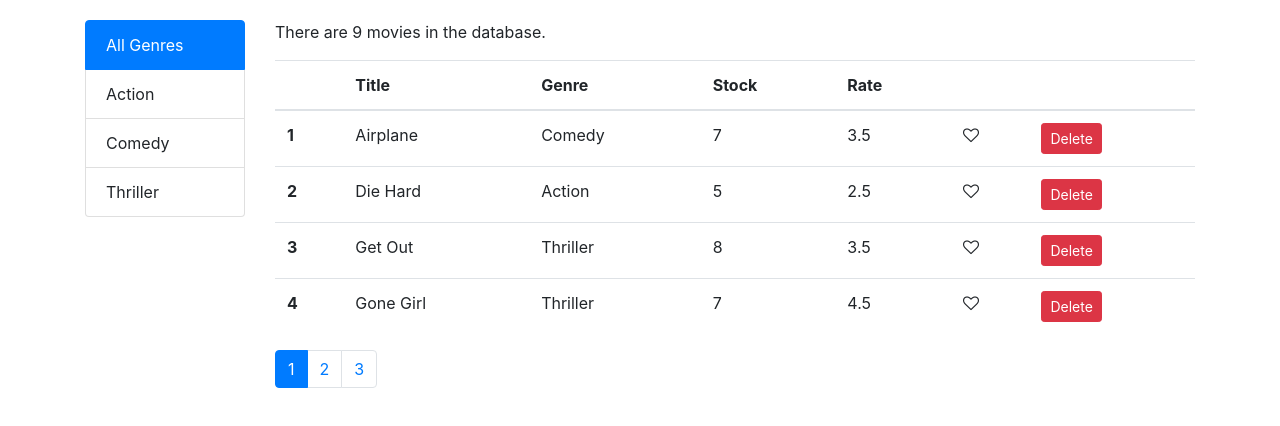
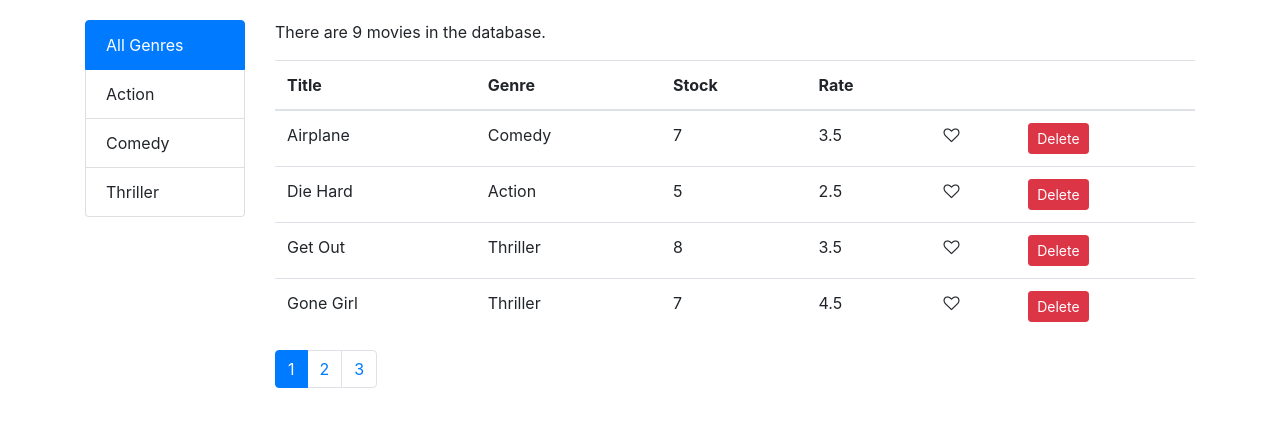
Before and after one commit to SirFourier/Vidly-with-React, a React (Create React App) app: page / in a window 1280 px wide. Shown: the top 426 px of the page. Built offline with nearby package versions, Linux system fonts and the light colour scheme.

Commit message:
removed index and extracted table body

```diff
--- /dev/null
+++ b/src/components/common/tableBody.jsx
@@ -0,0 +1,39 @@
+import React, { Component } from "react";
+import PropTypes from "prop-types";
+import _ from "lodash";
+
+class TableBody extends Component {
+  renderCell = (item, column) => {
+    if (column.content) return column.content(item);
+    // using .get from lodash to get nested property
+    return _.get(item, column.path);
+  };
+
+  createKey = (item, column) => {
+    return item._id + (column.path || column.key);
+  };
+
+  render() {
+    const { items, columns } = this.props;
+    return (
+      <tbody>
+        {items.map((item) => (
+          <tr key={item._id}>
+            {columns.map((column) => (
+              <td key={this.createKey(item, column)}>
+                {this.renderCell(item, column)}
+              </td>
+            ))}
+          </tr>
+        ))}
+      </tbody>
+    );
+  }
+}
+
+TableBody.propTypes = {
+  items: PropTypes.array.isRequired,
+  columns: PropTypes.array.isRequired,
+};
+
+export default TableBody;
--- a/src/components/movie.jsx
+++ /dev/null
@@ -1,37 +0,0 @@
-import React from "react";
-import Like from "./common/like";
-import PropTypes from "prop-types";
-
-function Movie(props) {
-  const { index, movie, onDelete, onLike } = props;
-
-  return (
-    <tr>
-      <th scope="row">{index + 1}</th>
-      <td>{movie.title}</td>
-      <td>{movie.genre.name}</td>
-      <td>{movie.numberInStock}</td>
-      <td>{movie.dailyRentalRate}</td>
-      <td>
-        <Like movie={movie} onLike={onLike}></Like>
-      </td>
-      <td>
-        <button
-          className="btn btn-danger btn-sm"
-          onClick={() => onDelete(movie)}
-        >
-          Delete
-        </button>
-      </td>
-    </tr>
-  );
-}
-
-Movie.propTypes = {
-  index: PropTypes.number.isRequired,
-  movie: PropTypes.object.isRequired,
-  onDelete: PropTypes.func.isRequired,
-  onLike: PropTypes.func.isRequired,
-};
-
-export default Movie;
--- a/src/components/movies.jsx
+++ b/src/components/movies.jsx
@@ -88,7 +88,7 @@ class Movies extends Component {
       [sortColumn.order]
     );
 
-    const { items: paginatedMovies, firstIndex } = paginate(
+    const { items: paginatedMovies } = paginate(
       sortedMovies,
       currentPage,
       maxMoviesPerPage
@@ -109,7 +109,6 @@ class Movies extends Component {
           <MoviesTable
             paginatedMovies={paginatedMovies}
             sortColumn={sortColumn}
-            firstIndex={firstIndex}
             onDelete={this.handleDelete}
             onLike={this.handleLike}
             onSort={this.handleSort}
--- a/src/components/moviesTable.jsx
+++ b/src/components/moviesTable.jsx
@@ -1,25 +1,37 @@
 import React, { Component } from "react";
 import TableHeader from "./common/tableHeader";
-import Movie from "./movie";
+import TableBody from "./common/tableBody";
+import Like from "./common/like";
 import PropTypes from "prop-types";
 
 class MoviesTable extends Component {
   columns = [
-    { key: "number" },
     { path: "title", label: "Title" },
     { path: "genre.name", label: "Genre" },
     { path: "numberInStock", label: "Stock" },
     { path: "dailyRentalRate", label: "Rate" },
-    { key: "like" },
-    { key: "delete" },
+    {
+      key: "like",
+      content: (movie) => (
+        <Like movie={movie} onLike={this.props.onLike}></Like>
+      ),
+    },
+    {
+      key: "delete",
+      content: (movie) => (
+        <button
+          className="btn btn-danger btn-sm"
+          onClick={() => this.props.onDelete(movie)}
+        >
+          Delete
+        </button>
+      ),
+    },
   ];
 
   render() {
     const {
       paginatedMovies,
-      firstIndex,
-      onDelete,
-      onLike,
       onSort,
       sortColumn,
     } = this.props;
@@ -31,17 +43,10 @@ class MoviesTable extends Component {
           sortColumn={sortColumn}
           onSort={onSort}
         ></TableHeader>
-        <tbody>
-          {paginatedMovies.map((movie, index) => (
-            <Movie
-              key={movie._id}
-              movie={movie}
-              onDelete={onDelete}
-              onLike={onLike}
-              index={firstIndex + index}
-            ></Movie>
-          ))}
-        </tbody>
+        <TableBody
+          items={paginatedMovies}
+          columns={this.columns}
+        />
       </table>
     );
   }
@@ -49,7 +54,6 @@ class MoviesTable extends Component {
 
 MoviesTable.propTypes = {
   paginatedMovies: PropTypes.array.isRequired,
-  firstIndex: PropTypes.number.isRequired,
   onDelete: PropTypes.func.isRequired,
   onLike: PropTypes.func.isRequired,
   onSort: PropTypes.func.isRequired,
```
